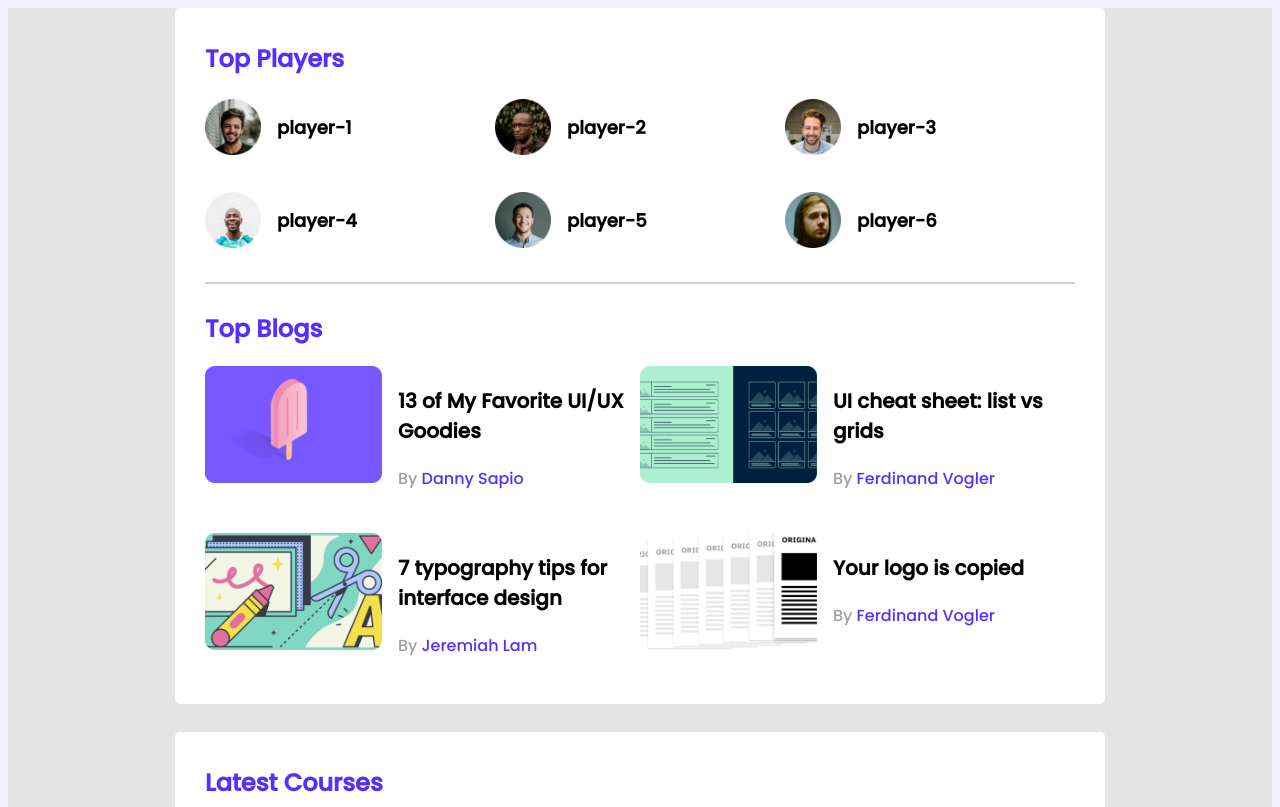
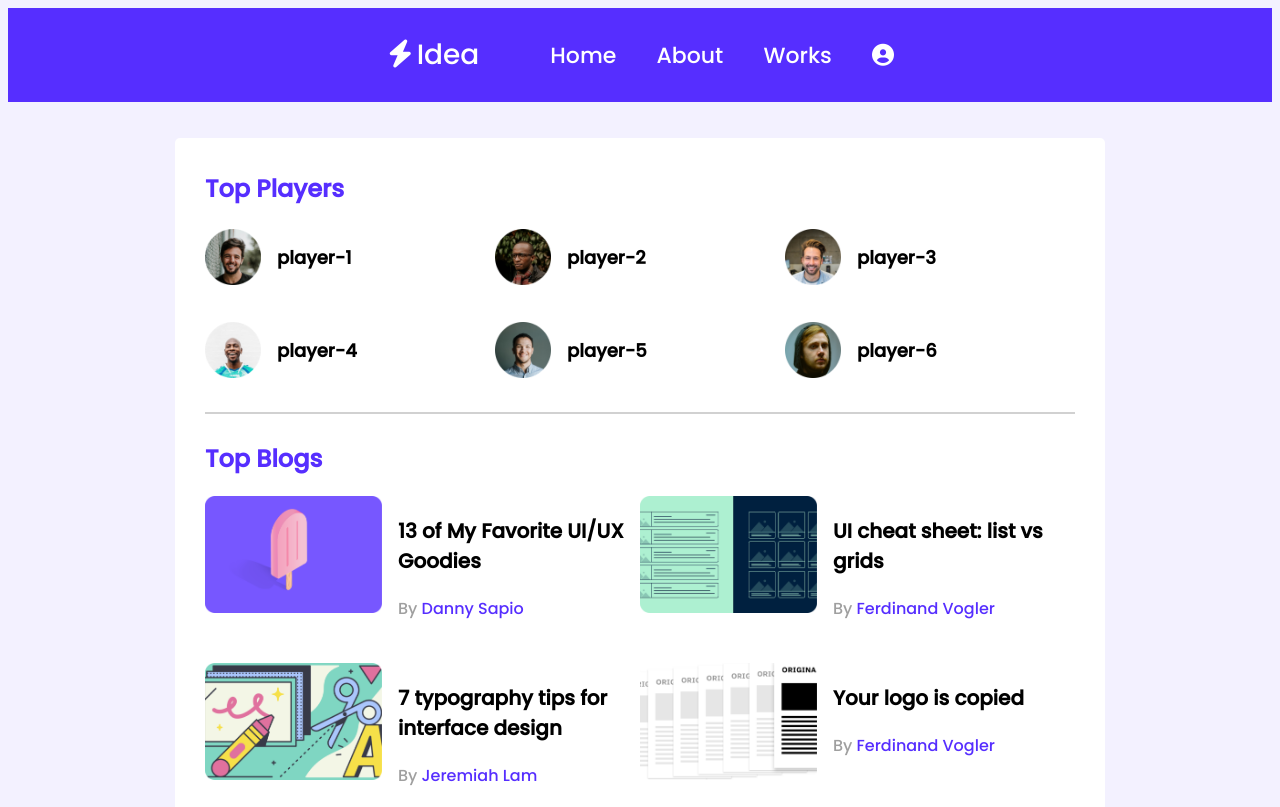
Before and after one commit to TitasKanti/leader-board-css3, a plain HTML site: page index.html in a window 1280 px wide. Shown: the top 807 px of the page. Drawn offline with Linux system fonts and the light colour scheme.

Commit message:
header update commit

```diff
--- a/index.html
+++ b/index.html
@@ -14,7 +14,18 @@
 
     <!-- header starts     -->
     <header>
-
+        <nav>
+            <span class="part1">
+                <a href=""><i class="fas fa-bolt"></i></a>
+                <a href="">Idea</a>
+            </span>
+            <span class="part2">
+                <a href="">Home</a>
+                <a href="">About</a>
+                <a href="">Works</a>
+                <a href=""><i class="fas fa-user-circle"></i></a>
+            </span>
+        </nav>
     </header>
     <!-- header ends -->
     <main>
--- a/styles/style.css
+++ b/styles/style.css
@@ -1,7 +1,39 @@
 /* fonts */
 @import url('https://fonts.googleapis.com/css2?family=Poppins:wght@500&display=swap');
 @import url('https://fonts.googleapis.com/css2?family=Roboto:wght@500&display=swap');
-/* common styles or utilities */
+/* ------------------------
+    Header styles
+   -----------------*/
+nav{
+    display: flex;
+    justify-content: space-between;
+    align-items: center;
+    background-color: #562EFF;
+    height: 94px;
+}
+nav a{
+    text-decoration: none;
+    color: #FFFFFF;
+}
+.part1 a{
+    font-size: 28px;
+    font-weight: 500;
+}
+.part1{
+    margin-left: 380px;
+}
+.part2{
+    margin-right: 378px;
+}
+.part2 a{
+    font-size: 22px;
+    font-weight: 400;
+    padding-left: 36px;
+}
+
+/* -----------------------------------
+    common styles or utilities
+    -----------------------------*/
 body{
     font-family: 'Poppins', sans-serif;
     background-color: #F3F1FF;
@@ -10,7 +42,7 @@ main{
     display: flex;
     flex-direction: column;
     align-items: center;
-    background-color: #E5E5E5;
+    margin-top: 36px;
 }
 .container{
     background-color: #FFFFFF;
```
